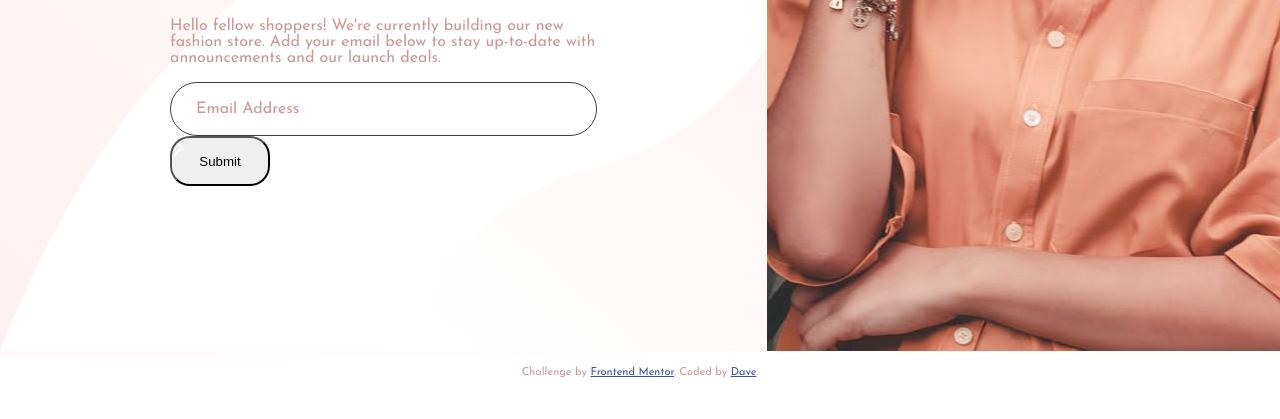
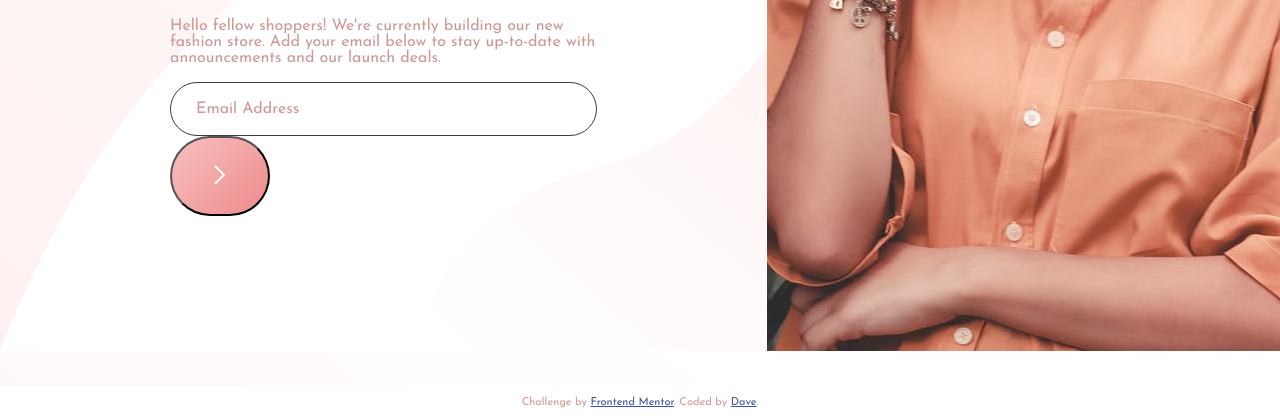
Before and after one commit to diffgee/base-apparel-coming-soon, a plain HTML site: page index.html in a window 1280 px wide. Shown: the part 449-868 px from the top of the page. Before the commit the page ends 838 px from the top, so only its background shows below. Drawn offline with Linux system fonts and the light colour scheme.

Commit message:
submit changed to button type, gradient added

```diff
--- a/css/style.css
+++ b/css/style.css
@@ -48,6 +48,10 @@ body {
   padding: 170px;
   background-image: url(../images/bg-pattern-desktop.svg);
 }
+/* ---Logo--- */
+.logo {
+
+}
 /* ---Headline--- */
 .annc {
   display: block;
@@ -76,11 +80,9 @@ h1 {
   border-radius: 30px;
 }
 
-input[type=submit] {
-  background-image: url(../images/icon-arrow.svg);
-  background-repeat: no-repeat;
-  border: 1;
-  border-radius: 20px;
-  height: 50px;
+button {
+  height: 80px;
   width: 100px;
+  border-radius: 80px;
+  background: linear-gradient(135deg, hsl(0, 80%, 86%), hsl(0, 74%, 74%));
 }
--- a/index.html
+++ b/index.html
@@ -27,7 +27,9 @@
       </p>
       <form>
         <input type="email" id="email" name="email" value="Email Address">
-        <input type="submit" class="submit">
+        <button type="submit" class="submit">
+          <img src="./images/icon-arrow.svg" alt="submit">
+        </button>
       </form>
     </div>
     <div class="rightbox">
```
